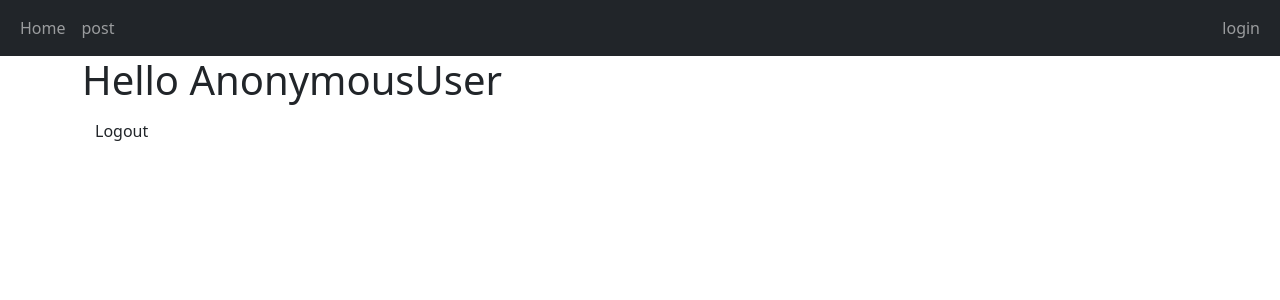
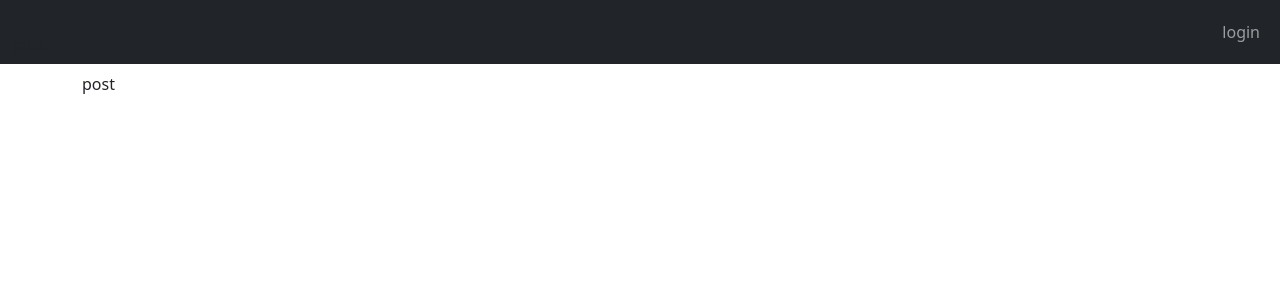
Before and after one commit to DIANAsaad/Buyer-and-Seller-Community, a Django app: template main/templates/main/home.html in a window 1280 px wide. Shown: the top 300 px of the page. Run offline with Django 3.2, Linux system fonts and the light colour scheme; the template is opened without the code that fills it, so the values that code supplies are empty.

Commit message:
added these

```diff
--- a/main/templates/main/base.html
+++ b/main/templates/main/base.html
@@ -10,11 +10,7 @@
     <nav class="navbar navbar-expand-lg navbar-dark bg-dark">
         <div class="container-fluid">
             <div>
-                <ul class="navbar-nav">
-                    <li class="nav-item">
-                      <a class="nav-link" href="/home">Home
-                      </a>
-                </li>
+
                 <li class="nav-item">
                   <a class="nav-link" href="/create-post">post</a>
                 </li>
@@ -22,10 +18,17 @@
             </div>
             <div>
                 <ul class="navbar-nav">
+                    {%if user.is_authenticated%}
+                    <span class="navbar-text">Logged in as {{user.username}}|</span>
                     <li class="nav-item">
-                      <a class="nav-link" href="/login">login
-                      </a>
-                </li>
+                    <a class="nav-link" href="/logout">logout</a>
+                    </li>
+                    {%else%}
+                        <li class="nav-item">
+                          <a class="nav-link" href="/login">login
+                          </a>
+                       </li>
+                    {%endif%}
                 </ul>
             </div>
         </div>
--- a/main/templates/main/home.html
+++ b/main/templates/main/home.html
@@ -1,14 +1,12 @@
 {% extends 'main/base.html'%}
 {% block title%}Home Page{%endblock%}
+
 {%block content%}
+        <div class="navbar-nav">
+            <li class="nav-item">
+              <a class="nav-link" href="/create-post">post</a>
+            </li>
+           </ul>
+        </div>
 
-{%if user%}
-<h1>
-    Hello {{user}}
-</h1>
-<form method="post" action="logout/">
-    {%csrf_token%}
-    <button type="submit" class="btn btn_success">Logout</button>
-</form>
-{%endif%}
 {%endblock%}
--- a/main/urls.py
+++ b/main/urls.py
@@ -5,6 +5,7 @@ from main import views
 
 urlpatterns=[
     path('home',views.home,name='home'),
-    path('',views.sign_up, name='sign_up'),
-    path('logout',views.logout, name='logout')
+    path('',views.welcome, name='welcome'),
+    path('logout',views.logout, name='logout'),
+    path('sign-up',views.sign_up),
             ]
--- a/main/views.py
+++ b/main/views.py
@@ -4,6 +4,10 @@ from main.forms import RegisterForm
 from django.contrib.auth import get_user,login, logout, authenticate
 # Create your views here.
 
+
+
+def welcome(request):
+   return render (request,'main/welcome.html')
 
 
 def home(request):
```
Also changed, not shown: main/templates/main/welcome.html (+12 -0 lines).
